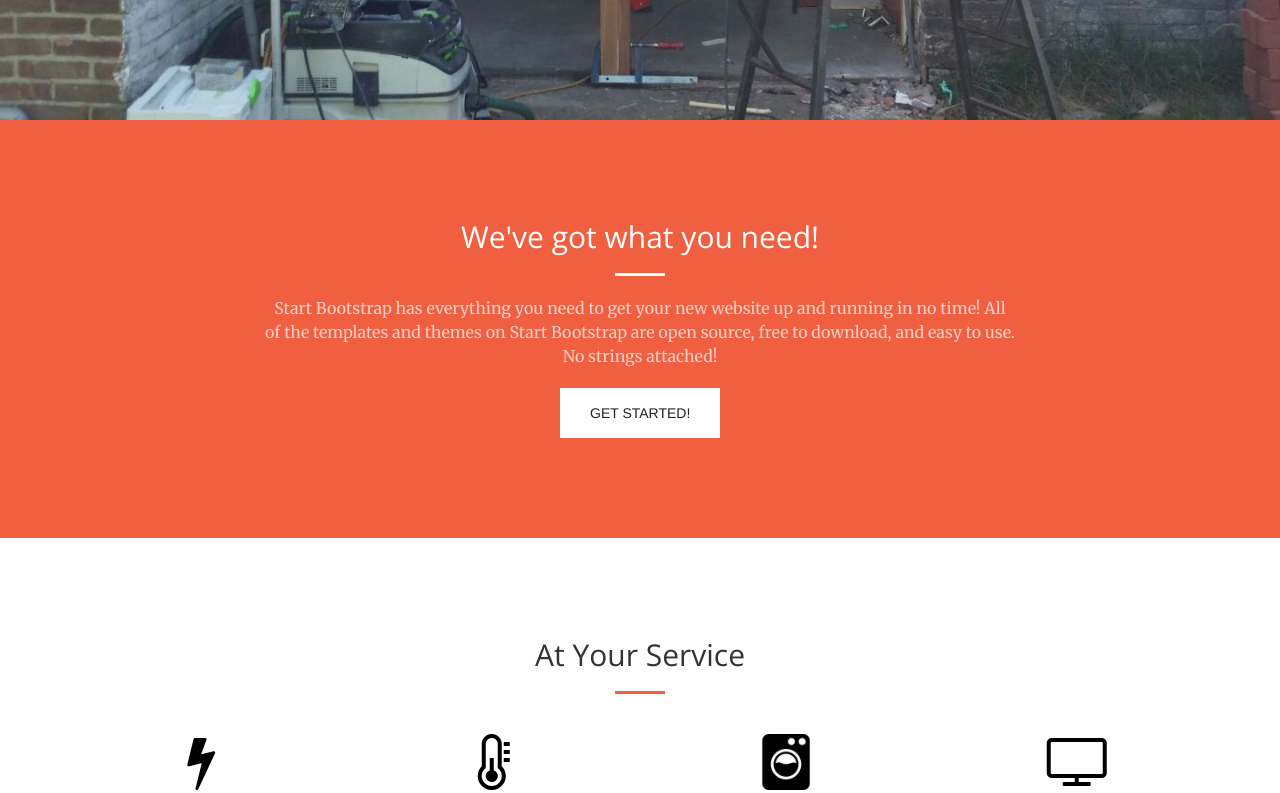
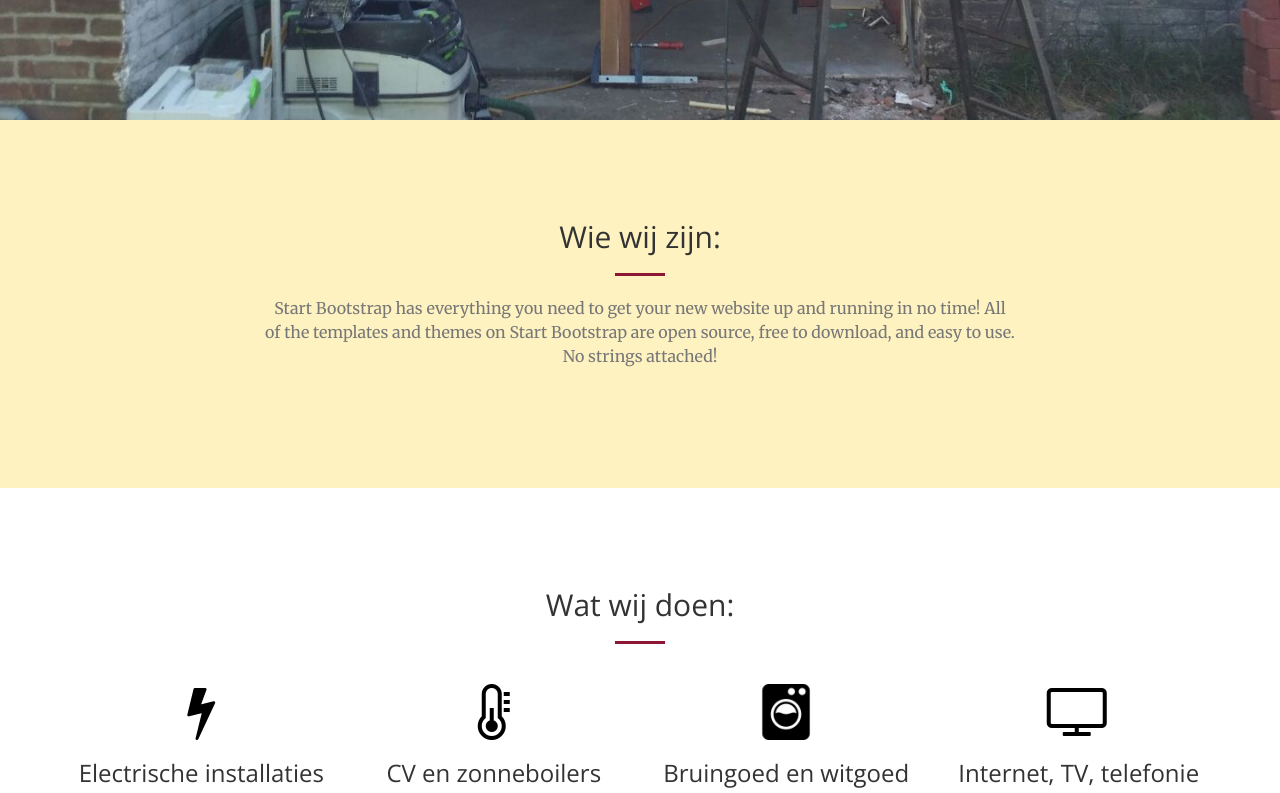
Before and after one commit to GerwinP/padjes.nl, a website: page www/padjes/index.html in a window 1280 px wide. Shown: the part 680-1473 px from the top of the page. Drawn offline with nearby package versions, Linux system fonts and the light colour scheme.

Commit message:
Changed some colors and text and fitted a shadow to white text

```diff
--- a/www/padjes/css/styles.css
+++ b/www/padjes/css/styles.css
@@ -3,6 +3,15 @@ Colors:
 Geel: #FDCC12
 Rood: #8B1734
 */
+
+.bg-primary{
+    background-color: #fef2c1;
+    color: #333;
+}
+
+.primary {
+    border-color: #8B1734;
+}
 
 .logo {
     background-color: #8B1734;
@@ -44,7 +53,12 @@ Rood: #8B1734
 	.navbar-nav>li>a {
 		padding-bottom: 20px;
 		padding-top: 22px;
+        /*text-shadow: 1px 1px black;*/
 	}
+
+    .affix-top li a {
+        text-shadow: 1px 1px black;
+    }
 
 	.navbar-default.affix .nav > li > a,
 	.navbar-default.affix .nav > li > a:focus {
@@ -138,7 +152,7 @@ Rood: #8B1734
   -webkit-animation-timing-function: linear;
   -moz-animation-timing-function: linear;
 }
-.btn {
+.btn-special {
   text-transform: uppercase;
   font-family: "Montserrat", "Helvetica Neue", Helvetica, Arial, sans-serif;
   font-weight: 400;
--- a/www/padjes/index.html
+++ b/www/padjes/index.html
@@ -75,7 +75,7 @@
                 <h1 id="homeHeading">Your Favorite Source of Free Bootstrap Themes</h1>
                 <hr>
                 <p>Start Bootstrap can help you build better websites using the Bootstrap CSS framework! Just download your template and start going, no strings attached!</p>
-                <a href="#about" class="btn btn-circle page-scroll"><i class="fa fa-angle-double-down animated"></i></a>
+                <a href="#about" class="btn btn-special btn-circle page-scroll"><i class="fa fa-angle-double-down animated"></i></a>
             </div>
         </div>
     </header>
@@ -84,10 +84,9 @@
         <div class="container">
             <div class="row">
                 <div class="col-lg-8 col-lg-offset-2 text-center">
-                    <h2 class="section-heading">We've got what you need!</h2>
-                    <hr class="light">
-                    <p class="text-faded">Start Bootstrap has everything you need to get your new website up and running in no time! All of the templates and themes on Start Bootstrap are open source, free to download, and easy to use. No strings attached!</p>
-                    <a href="#services" class="page-scroll btn btn-default btn-xl sr-button">Get Started!</a>
+                    <h2 class="section-heading">Wie wij zijn:</h2>
+                    <hr class="primary">
+                    <p class="text-muted">Start Bootstrap has everything you need to get your new website up and running in no time! All of the templates and themes on Start Bootstrap are open source, free to download, and easy to use. No strings attached!</p>
                 </div>
             </div>
         </div>
@@ -97,7 +96,7 @@
         <div class="container">
             <div class="row">
                 <div class="col-lg-12 text-center">
-                    <h2 class="section-heading">At Your Service</h2>
+                    <h2 class="section-heading">Wat wij doen:</h2>
                     <hr class="primary">
                 </div>
             </div>
```
